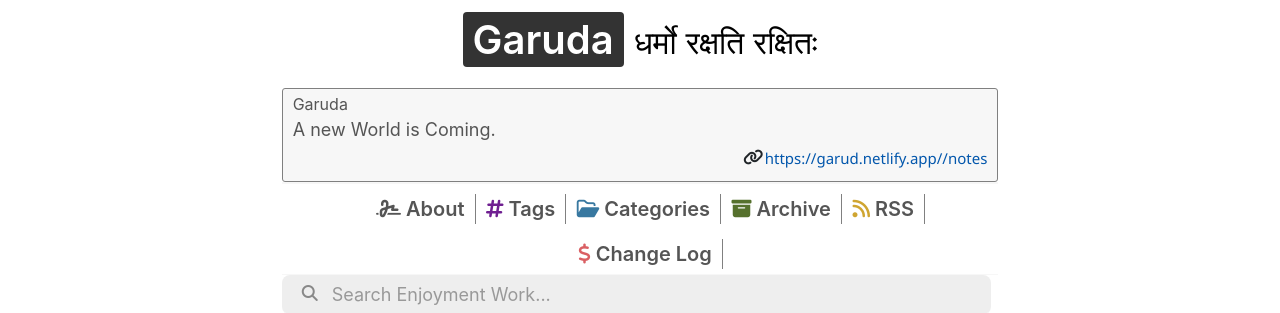
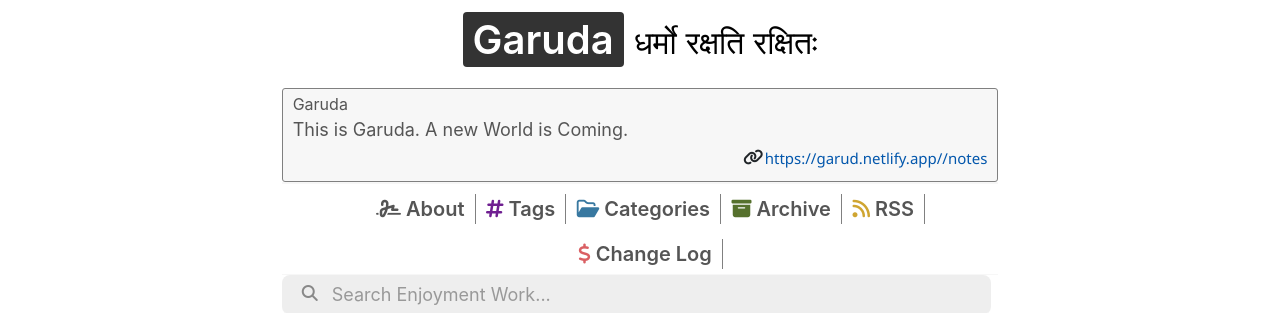
Before and after one commit to stardoom4/blog, a Jekyll site: the page built from index.md, in a window 1280 px wide. Shown: the top 313 px of the page. Built offline with Jekyll 4.4.1, drawn with Linux system fonts in a browser that asks for light colours; nearby versions of some CDN libraries.

Commit message:
Update _config.yml

```diff
--- a/_config.yml
+++ b/_config.yml
@@ -4,7 +4,7 @@ tagline: "धर्मो रक्षति रक्षितः"
 name: "Garuda "
 author_bio:
   "I am Garuda. I am a Conspiracy Theorist and a Student."
-description: "A new World is Coming."
+description: "This is Garuda. A new World is Coming."
 footer_description:
   'Change is inevitable.'
 notes_url: "https://garud.netlify.app/"
```
